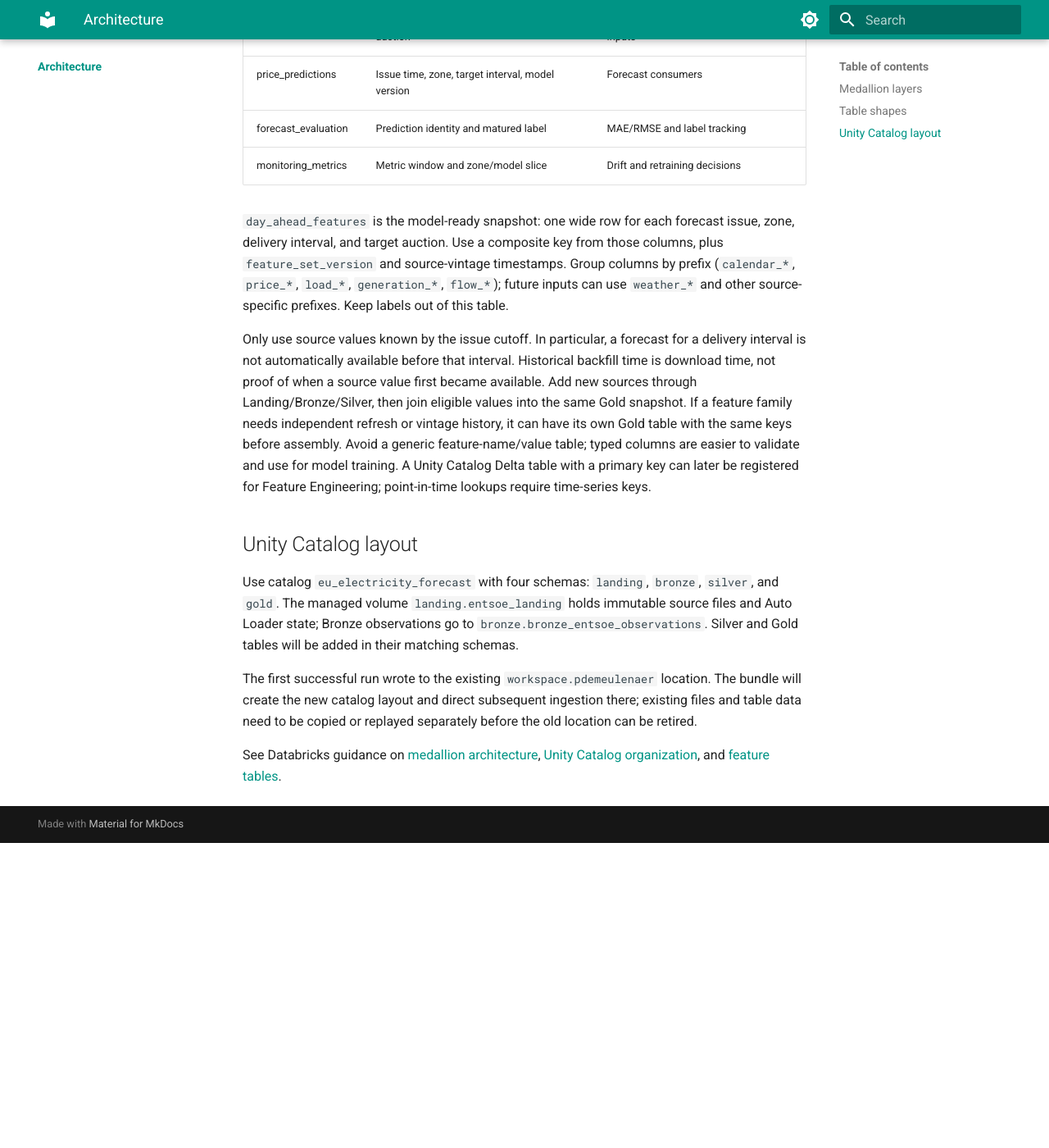
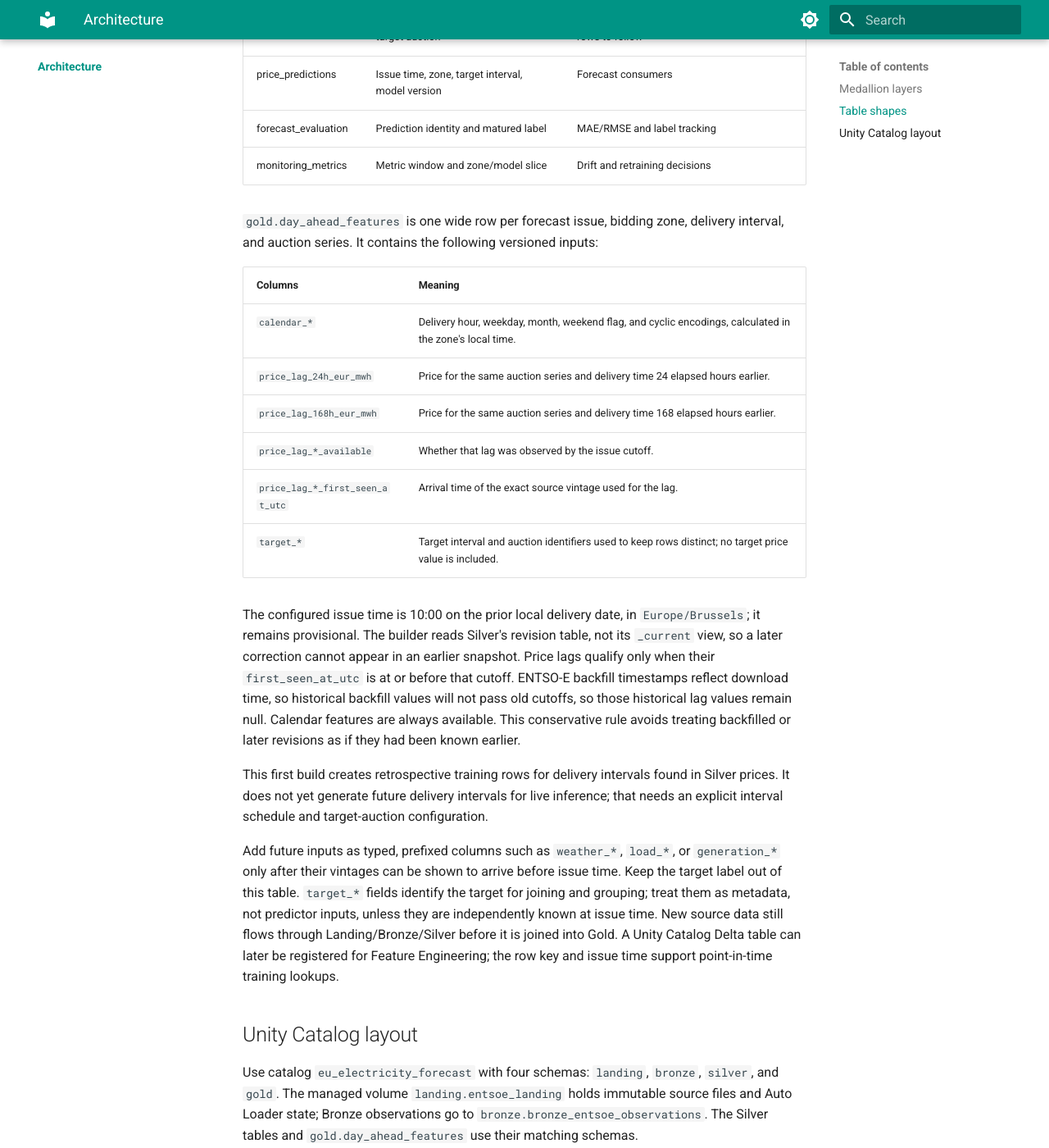
Before and after one commit to pdemeulenaer/eu-electricity-forecast, an MkDocs documentation site: the page built from docs/architecture/index.md, in a window 1280 px wide and 1400 px high, scrolled down 2547 px. Shown: the whole window at 82% size. Built offline with MkDocs 1.6.1 and Material for MkDocs 9.7.7, drawn with Linux system fonts in a browser that asks for light colours; before the commit the page ends 3575 px from its top, so only the background shows below that; some of the changed text lies outside the part shown.

Commit message:
add gold table

```diff
--- a/databricks.yml
+++ b/databricks.yml
@@ -27,6 +27,8 @@ variables:
     description: Schema for append-only ENTSO-E observations
   silver_schema:
     description: Schema for typed ENTSO-E observations
+  gold_schema:
+    description: Schema for day-ahead features and downstream model outputs
   entsoe_backfill_start:
     description: Inclusive UTC start for the historical ENTSO-E backfill
     default: "2024-10-01T00:00:00Z"
@@ -57,6 +59,7 @@ targets:
       landing_schema: landing
       bronze_schema: bronze
       silver_schema: silver
+      gold_schema: gold
       entsoe_secret_scope: entsoe
       entsoe_secret_key: api-token
   prod:
@@ -72,6 +75,7 @@ targets:
       landing_schema: landing
       bronze_schema: bronze
       silver_schema: silver
+      gold_schema: gold
       entsoe_secret_scope: entsoe
       entsoe_secret_key: api-token
     permissions:
--- a/docs/architecture/index.md
+++ b/docs/architecture/index.md
@@ -25,7 +25,7 @@ flowchart TB
 | Landing | Immutable XML, JSONL observations, and request metadata in a Volume | First workspace run succeeded; relocation pending |
 | Bronze | Append-only, source-shaped observations | Implemented; deployment to project catalog pending |
 | Silver | Typed prices, load, generation, forecasts, and flows | Implemented locally; deployment pending |
-| Gold | Curated features, predictions, evaluation, and monitoring data | Planned |
+| Gold | Point-in-time features, predictions, evaluation, and monitoring data | Feature table implemented locally; deployment pending |
 
 Gold is the business-consumption layer. It contains both point-in-time model inputs
 and model outputs; these are separate tables with different grains.
@@ -52,39 +52,56 @@ example, if a price is corrected from 75 to 72 EUR/MWh, the table keeps both val
 and the view shows 72. Invalid or unmapped rows go to `silver_quarantine`; missing
 flow values remain missing.
 
-Planned Gold tables:
+Gold tables:
 
 | Table | Row grain | Use |
 | --- | --- | --- |
-| day_ahead_features | Issue time, zone, target interval, target auction | Point-in-time training and inference inputs |
+| day_ahead_features | Issue time, zone, target interval, target auction | Point-in-time training rows; future inference rows to follow |
 | price_predictions | Issue time, zone, target interval, model version | Forecast consumers |
 | forecast_evaluation | Prediction identity and matured label | MAE/RMSE and label tracking |
 | monitoring_metrics | Metric window and zone/model slice | Drift and retraining decisions |
 
-`day_ahead_features` is the model-ready snapshot: one wide row for each forecast
-issue, zone, delivery interval, and target auction. Use a composite key from those
-columns, plus `feature_set_version` and source-vintage timestamps. Group columns by
-prefix (`calendar_*`, `price_*`, `load_*`, `generation_*`, `flow_*`); future inputs
-can use `weather_*` and other source-specific prefixes. Keep labels out of this
-table.
+`gold.day_ahead_features` is one wide row per forecast issue, bidding zone,
+delivery interval, and auction series. It contains the following versioned inputs:
 
-Only use source values known by the issue cutoff. In particular, a forecast for a
-delivery interval is not automatically available before that interval. Historical
-backfill time is download time, not proof of when a source value first became
-available. Add new sources through Landing/Bronze/Silver, then join eligible values
-into the same Gold snapshot. If a feature family needs independent refresh or
-vintage history, it can have its own Gold table with the same keys before assembly.
-Avoid a generic feature-name/value table; typed columns are easier to validate and
-use for model training. A Unity Catalog Delta table with a primary key can later be
-registered for Feature Engineering; point-in-time lookups require time-series keys.
+| Columns | Meaning |
+| --- | --- |
+| `calendar_*` | Delivery hour, weekday, month, weekend flag, and cyclic encodings, calculated in the zone's local time. |
+| `price_lag_24h_eur_mwh` | Price for the same auction series and delivery time 24 elapsed hours earlier. |
+| `price_lag_168h_eur_mwh` | Price for the same auction series and delivery time 168 elapsed hours earlier. |
+| `price_lag_*_available` | Whether that lag was observed by the issue cutoff. |
+| `price_lag_*_first_seen_at_utc` | Arrival time of the exact source vintage used for the lag. |
+| `target_*` | Target interval and auction identifiers used to keep rows distinct; no target price value is included. |
+
+The configured issue time is 10:00 on the prior local delivery date, in
+`Europe/Brussels`; it remains provisional. The builder reads Silver's revision table,
+not its `_current` view, so a later correction cannot appear in an earlier snapshot.
+Price lags qualify only when their `first_seen_at_utc` is at or before that cutoff.
+ENTSO-E backfill timestamps reflect download time, so historical backfill values
+will not pass old cutoffs, so those historical lag values remain null. Calendar
+features are always available. This conservative rule avoids treating backfilled
+or later revisions as if they had been known earlier.
+
+This first build creates retrospective training rows for delivery intervals found in
+Silver prices. It does not yet generate future delivery intervals for live inference;
+that needs an explicit interval schedule and target-auction configuration.
+
+Add future inputs as typed, prefixed columns such as `weather_*`, `load_*`, or
+`generation_*` only after their vintages can be shown to arrive before issue time.
+Keep the target label out of this table. `target_*` fields identify the target for
+joining and grouping; treat them as metadata, not predictor inputs, unless they are
+independently known at issue time. New source data still flows through
+Landing/Bronze/Silver before it is joined into Gold. A Unity Catalog Delta table can
+later be registered for Feature Engineering; the row key and issue time support
+point-in-time training lookups.
 
 ## Unity Catalog layout
 
 Use catalog `eu_electricity_forecast` with four schemas: `landing`, `bronze`,
 `silver`, and `gold`. The managed volume `landing.entsoe_landing` holds immutable
 source files and Auto Loader state; Bronze observations go to
-`bronze.bronze_entsoe_observations`. Silver and Gold tables will be added in their
-matching schemas.
+`bronze.bronze_entsoe_observations`. The Silver tables and
+`gold.day_ahead_features` use their matching schemas.
 
 The first successful run wrote to the existing `workspace.pdemeulenaer` location.
 The bundle will create the new catalog layout and direct subsequent ingestion there;
--- a/mkdocs.yml
+++ b/mkdocs.yml
@@ -77,4 +77,5 @@ nav:
       - Ingestion: reference/ingest.md
       - Bronze: reference/bronze.md
       - Silver: reference/silver.md
+      - Gold features: reference/gold.md
       - Coverage survey: reference/coverage.md
--- a/pyproject.toml
+++ b/pyproject.toml
@@ -32,6 +32,7 @@ entsoe-ingest = "eu_electricity_forecast.ingest:main"
 entsoe-survey = "eu_electricity_forecast.coverage:main"
 entsoe-autoload = "eu_electricity_forecast.bronze:main"
 entsoe-silver = "eu_electricity_forecast.silver:main"
+entsoe-gold-features = "eu_electricity_forecast.gold:main"
 
 [build-system]
 requires = ["hatchling"]
```
Also changed, not shown: docs/implementation-plan.md (+7 -6 lines), docs/index.md (+2 -1 lines), docs/reference/gold.md (added, +35 -0 lines), docs/reference/index.md (+1 -0 lines), resources/entsoe_ingestion.job.yml (+15 -0 lines), 1 other file.
